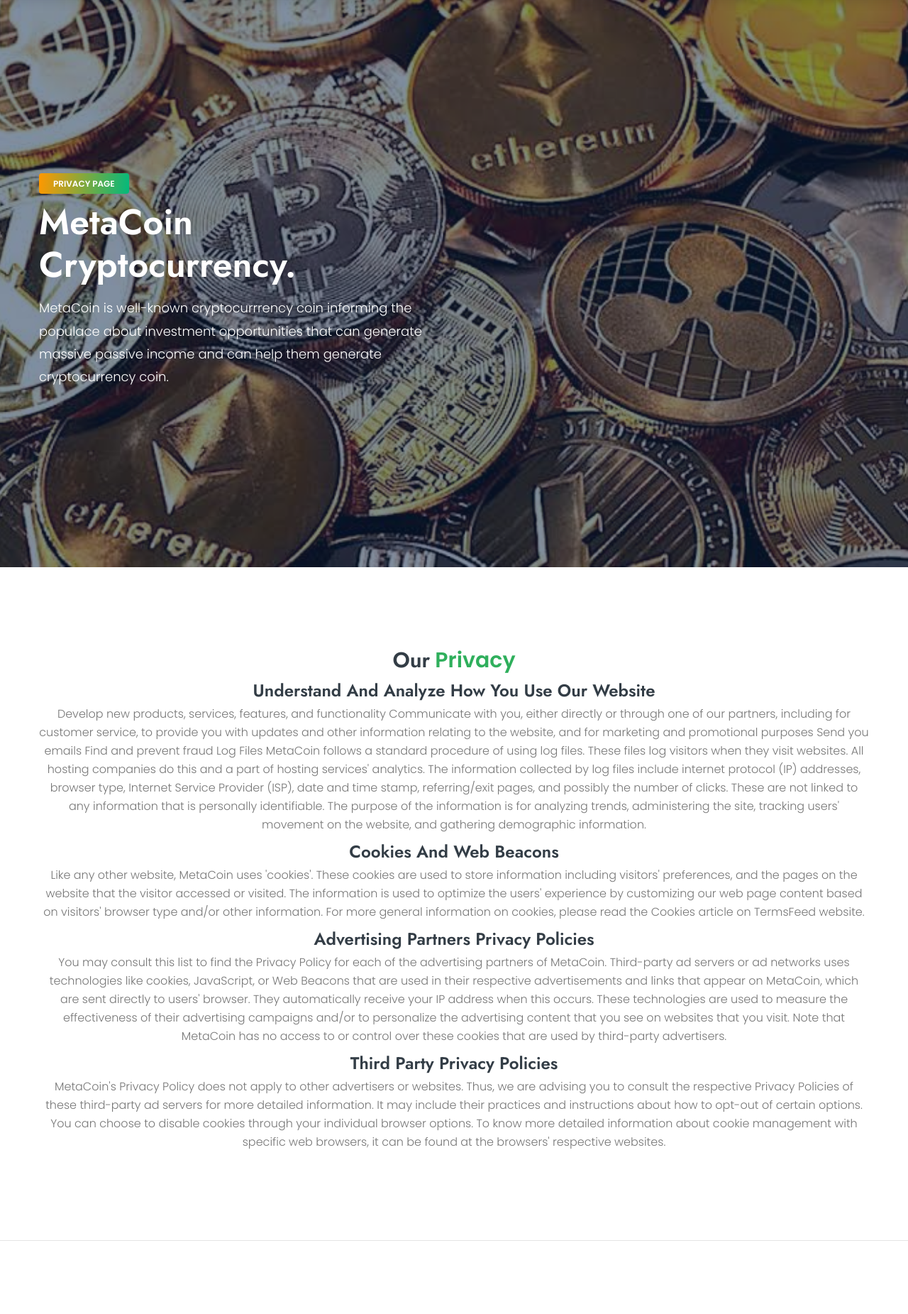
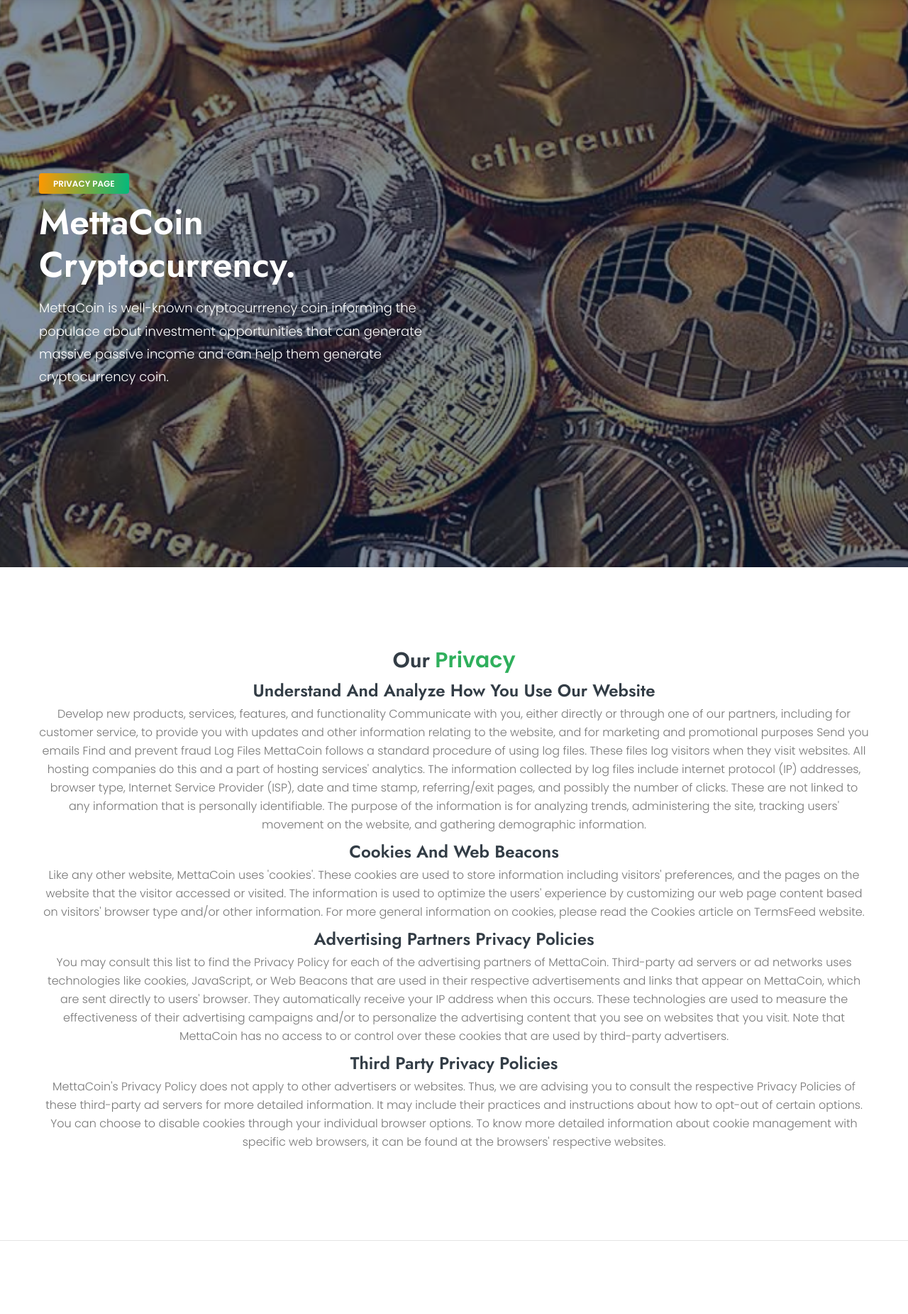
Before and after one commit to Zeecoworld/subscription-backend, a Django app: page /privacy/ in a window 1280 px wide. Shown: the part 69-1920 px from the top of the page at 71% size. Run offline with Django 4.2, Linux system fonts and the light colour scheme; some libraries are stand-ins or nearby versions.

Commit message:
few tweaks

```diff
--- a/investproject/settings.py
+++ b/investproject/settings.py
@@ -40,7 +40,7 @@
 SECRET_KEY = 'django-insecure-5g6%8ilntl6=a(-c%3j37o9g^i-e=y@!l1d-+%ke$5smz^nzt)'
 
 # SECURITY WARNING: don't run with debug turned on in production!
-DEBUG = True
+DEBUG = False
 
 ALLOWED_HOSTS = ["www.mettacoin.tk","mettacoin.tk","mettacoin.herokuapp.com"]
 
--- a/templates/base.html
+++ b/templates/base.html
@@ -6,9 +6,9 @@
 <meta charset="utf-8">
 <meta http-equiv="X-UA-Compatible" content="IE=edge">
 <meta name="viewport" content="width=device-width, maximum-scale=1, initial-scale=1, user-scalable=0">
-<meta name="make money via cryptocurrency investment, MetaCoin finace" content="">
+<meta name="make money via cryptocurrency investment, MettaCoin finance" content="">
 <meta name="description" content="">
-<title> MetaCoin Cryptocurrency | Home</title>
+<title> MettaCoin Cryptocurrency | Home</title>
 
 <!--Ads Script-->
 
@@ -217,7 +217,7 @@
 
 <header class="header">
 
-    <a class="navbar-brande3e" href="https://metacoin.tk"><img style="max-width: 160px;" src="{% static 'images/logo/logo.png' %}" class="logo-h" alt=""></a>
+    <a class="navbar-brande3e" href="https://mettacoin.tk"><img style="max-width: 160px;" src="{% static 'images/logo/logo.png' %}" class="logo-h" alt=""></a>
 
     <nav class="navbarh11">
         <a  href="{% url 'index' %}" >Home</a>
@@ -314,7 +314,7 @@
 					<div class="container">
 						<div class="row align-items-center">
 							<div class="col-lg-12 col-md-12 text-center">
-								<p class="mb-0">© 2022 <a href="https://metacoin.tk">MetaCoin Crytocurrency.</a> <b>PROUDLY</b><img src="https://img.icons8.com/color/38/000000/usa-circular.png"/></p>
+								<p class="mb-0">© 2022 <a href="https://mettacoin.tk">MettaCoin Crytocurrency.</a> <b>PROUDLY</b><img src="https://img.icons8.com/color/38/000000/usa-circular.png"/></p>
 							</div>
 						</div>
 					</div>
--- a/templates/package.html
+++ b/templates/package.html
@@ -25,7 +25,7 @@
                             <div class="hero_search-2">
                                 <div class="elsio_tag">PACKAGE PAGE</div>
                                 <h1 class="banner_title mb-4">Get Ready To Become Financially Free</h1>
-                                <p class="font-lg mb-4 b-22">MetaCoin is well-known cryptocurrency coin  informing the populace about investment opportunities that can generate massive passive income and can help them generate cryptocurrency coin</p>
+                                <p class="font-lg mb-4 b-22">MettaCoin is well-known cryptocurrency coin  informing the populace about investment opportunities that can generate massive passive income and can help them generate cryptocurrency coin</p>
                                 <div class="input-group simple_search"></div>
                                 </div>
                             </div>
--- a/templates/privacy.html
+++ b/templates/privacy.html
@@ -8,8 +8,8 @@
                 <div class="simple-search-wrap text-left">
                     <div class="hero_search-2">
                         <div class="elsio_tag">PRIVACY PAGE</div>
-                        <h1 class="banner_title mb-4">MetaCoin Cryptocurrency.</h1>
-                        <p class="font-lg mb-4 b-22">MetaCoin is well-known cryptocurrrency coin  informing the populace about investment opportunities that can generate massive passive income and can help them generate cryptocurrency coin.</p>
+                        <h1 class="banner_title mb-4">MettaCoin Cryptocurrency.</h1>
+                        <p class="font-lg mb-4 b-22">MettaCoin is well-known cryptocurrrency coin  informing the populace about investment opportunities that can generate massive passive income and can help them generate cryptocurrency coin.</p>
                         <div class="input-group simple_search"></div>
                         </div>
                     </div>
@@ -39,22 +39,22 @@
                     Send you emails
                     Find and prevent fraud
                     Log Files
-                    MetaCoin follows a standard procedure of using log files. These files log visitors when they visit websites. All hosting companies do this and a part of hosting services' analytics. The information collected by log files include internet protocol (IP) addresses, browser type, Internet Service Provider (ISP), date and time stamp, referring/exit pages, and possibly the number of clicks. These are not linked to any information that is personally identifiable. The purpose of the information is for analyzing trends, administering the site, tracking users' movement on the website, and gathering demographic information.</p>
+                    MettaCoin follows a standard procedure of using log files. These files log visitors when they visit websites. All hosting companies do this and a part of hosting services' analytics. The information collected by log files include internet protocol (IP) addresses, browser type, Internet Service Provider (ISP), date and time stamp, referring/exit pages, and possibly the number of clicks. These are not linked to any information that is personally identifiable. The purpose of the information is for analyzing trends, administering the site, tracking users' movement on the website, and gathering demographic information.</p>
 
                     <h3>Cookies and Web Beacons</h3>
-                    <p>Like any other website, MetaCoin uses 'cookies'. These cookies are used to store information including visitors' preferences, and the pages on the website that the visitor accessed or visited. The information is used to optimize the users' experience by customizing our web page content based on visitors' browser type and/or other information.
+                    <p>Like any other website, MettaCoin uses 'cookies'. These cookies are used to store information including visitors' preferences, and the pages on the website that the visitor accessed or visited. The information is used to optimize the users' experience by customizing our web page content based on visitors' browser type and/or other information.
 
                     For more general information on cookies, please read the Cookies article on TermsFeed website.</p>
 
                     <h3>Advertising Partners Privacy Policies</h3>
-                    <p>You may consult this list to find the Privacy Policy for each of the advertising partners of MetaCoin.
+                    <p>You may consult this list to find the Privacy Policy for each of the advertising partners of MettaCoin.
 
-                    Third-party ad servers or ad networks uses technologies like cookies, JavaScript, or Web Beacons that are used in their respective advertisements and links that appear on MetaCoin, which are sent directly to users' browser. They automatically receive your IP address when this occurs. These technologies are used to measure the effectiveness of their advertising campaigns and/or to personalize the advertising content that you see on websites that you visit.
+                    Third-party ad servers or ad networks uses technologies like cookies, JavaScript, or Web Beacons that are used in their respective advertisements and links that appear on MettaCoin, which are sent directly to users' browser. They automatically receive your IP address when this occurs. These technologies are used to measure the effectiveness of their advertising campaigns and/or to personalize the advertising content that you see on websites that you visit.
 
-                    Note that MetaCoin has no access to or control over these cookies that are used by third-party advertisers.</p>
+                    Note that MettaCoin has no access to or control over these cookies that are used by third-party advertisers.</p>
 
                     <h3>Third Party Privacy Policies</h3>
-                    <p>MetaCoin's Privacy Policy does not apply to other advertisers or websites. Thus, we are advising you to consult the respective Privacy Policies of these third-party ad servers for more detailed information. It may include their practices and instructions about how to opt-out of certain options.
+                    <p>MettaCoin's Privacy Policy does not apply to other advertisers or websites. Thus, we are advising you to consult the respective Privacy Policies of these third-party ad servers for more detailed information. It may include their practices and instructions about how to opt-out of certain options.
 
                     You can choose to disable cookies through your individual browser options. To know more detailed information about cookie management with specific web browsers, it can be found at the browsers' respective websites.</p>
 
@@ -162,7 +162,7 @@
 
                                                 <div class="prd_title"><h4>MULTIPLE WAYS OF EARNING</h4></div>
                                                 <div class="prd_price_info">
-                                                    <h5 class="org_prc"><span class="old_prc">MetaCoin Cryptocurrency gives you unlimited chances of earnings</span></h5>
+                                                    <h5 class="org_prc"><span class="old_prc">MettaCoin Cryptocurrency gives you unlimited chances of earnings</span></h5>
                                                 </div>
                                             </div>
                                             <div class="prd_bot_capt">
@@ -237,7 +237,7 @@
                                 </div>
                                 <div class="crs_capt_cat">
                                     <h4>Q.1: Need more Enquiries?</h4>
-                                    <p>Needed more questions clarified and necessary information about us and our operations. Kindly write to us at help@metacoin.tk or firstmetacoin@gmail.com</p>
+                                    <p>Needed more questions clarified and necessary information about us and our operations. Kindly write to us at help@mettacoin.tk or firstmetacoin@gmail.com</p>
                                 </div>
                             </div>
                         </div>
@@ -264,8 +264,8 @@
                                     <!--<div class="crs_cate_link"><a href="#">View Details</a></div>-->
                                 </div>
                                 <div class="crs_capt_cat">
-                                    <h4>Q.3: What is MetaCoin?</h4>
-                                    <p>MetaCoin is cryptocurrrency digital coin that allow ordinary people to make money from the comfort of there home</p>
+                                    <h4>Q.3: What is MettaCoin?</h4>
+                                    <p>MettaCoin is cryptocurrrency digital coin that allow ordinary people to make money from the comfort of there home</p>
                                 </div>
                             </div>
                         </div>
```
Also changed, not shown: templates/about.html (+6 -6 lines), templates/index.html (+7 -7 lines), templates/need_register.html (+4 -4 lines), templates/sub_void.html (+4 -4 lines), templates/subscription.html (+1 -13 lines).
